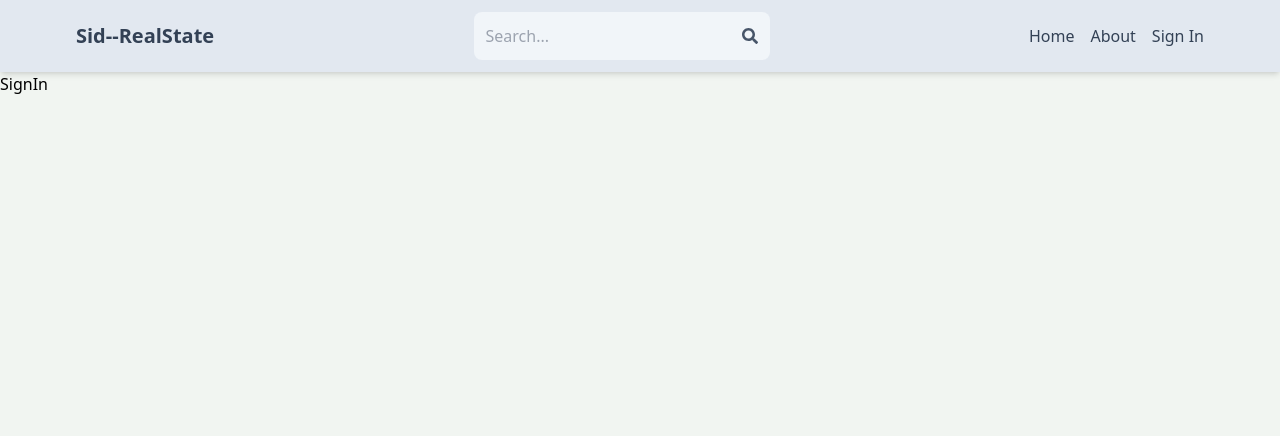
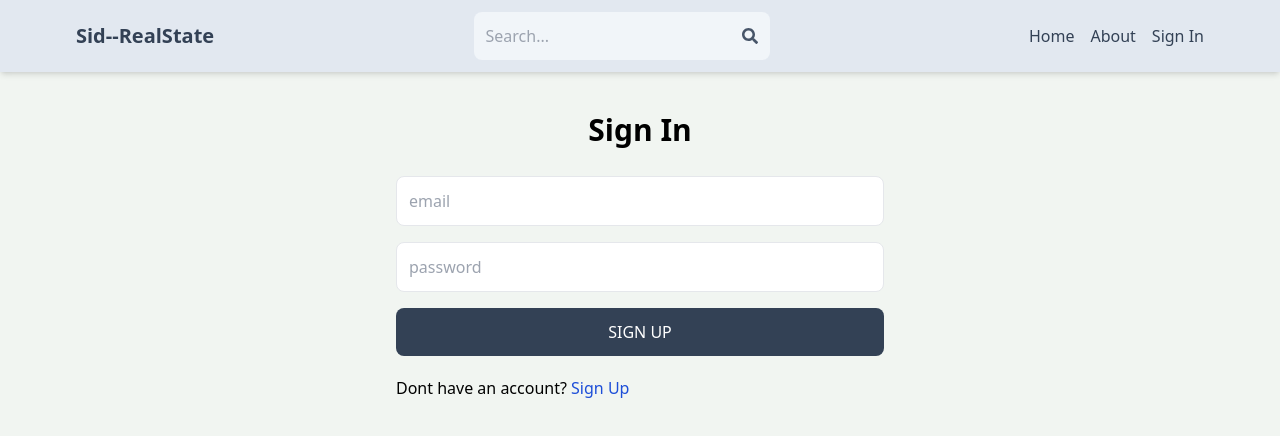
Before and after one commit to Siddhartha536/mern-realstate, a React (Vite) app in the folder client/: page /signin in a window 1280 px wide. Shown: the top 436 px of the page. Built offline with nearby package versions, Linux system fonts and the light colour scheme.

Commit message:
completed sigin functionality

```diff
--- a/client/src/pages/SignIn.jsx
+++ b/client/src/pages/SignIn.jsx
@@ -1,7 +1,74 @@
-import React from 'react'
-
+import { useState } from "react";
+import { Link, useNavigate } from "react-router-dom";
+import { FaLaptopHouse } from "react-icons/fa";
 export default function SignIn() {
+  const [formData, setFormData] = useState({});
+  const [error, setError] = useState(null);
+  const [loading, setLoading] = useState(false);
+  const navigate = useNavigate();
+  const handleChange = (e) => {
+    setFormData({ ...formData, [e.target.id]: e.target.value });
+    console.log(formData);
+  };
+  const handleSubmit = async (e) => {
+    e.preventDefault(); // Prevent the form from refreshing the page
+    setLoading(true); // Start the loading state
+    try {
+      const res = await fetch("/api/auth/signin", {
+        method: "POST",
+        headers: {
+          "Content-Type": "application/json",
+        },
+        body: JSON.stringify(formData),
+      });
+      const data = await res.json();
+      if (data.sucess == false) {
+        setError(data.message), setLoading(false);
+        return;
+      }
+      setLoading(false);
+      setError(null);
+      console.log(data);
+      navigate("/");
+    } catch (error) {
+      setLoading(false);
+      setError(error.message);
+    }
+  };
   return (
-    <div>SignIn</div>
-  )
+    <div className="p-3 max-w-lg mx-auto">
+      <h1 className="text-3xl text-center font-semibold my-7">Sign In</h1>
+      <form className="flex flex-col gap-4" onSubmit={handleSubmit}>
+        <input
+          type="email"
+          placeholder="email"
+          className="border p-3 rounded-lg"
+          id="email"
+          onChange={handleChange}
+        />
+        <input
+          type="password"
+          placeholder="password"
+          className="border p-3 rounded-lg"
+          id="password"
+          onChange={handleChange}
+        />
+        <button
+          disabled={loading}
+          className="bg-slate-700 text-white p-3 rounded-lg uppercase hover:opacity-95 disabled:opacity-80 hover:cursor-pointer"
+        >
+          {loading ? "Loading..." : "Sign Up"}
+        </button>
+      </form>
+      <div className=" flex gap-2 mt-5">
+        <p>
+          Dont have an account?{" "}
+          <a href="/signup" className="text-blue-700">
+            Sign Up
+          </a>
+        </p>
+      </div>
+      {error && <p className="text-red-500">{error}</p>}
+    </div>
+  );
 }
```
